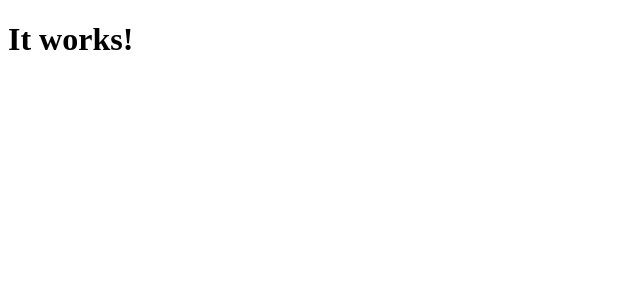
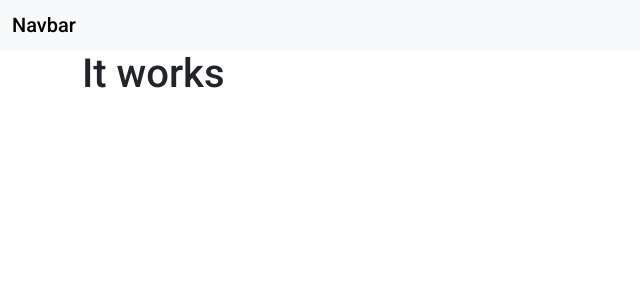
Before and after one commit to Pashs-ba/hist-project, a React (Vite) app: page / in a window 1280 px wide. Shown: the top 300 px of the page, without its empty margins (0-640 px from the left). Built offline with nearby package versions, Linux system fonts and the light colour scheme.

Commit message:
chore: just for sync

```diff
--- a/package.json
+++ b/package.json
@@ -10,7 +10,12 @@
     "preview": "vite preview"
   },
   "dependencies": {
+    "@emotion/react": "^11.11.1",
+    "@emotion/styled": "^11.11.0",
+    "@fontsource/roboto": "^5.0.8",
+    "@mui/material": "^5.14.15",
     "axios": "^1.6.0",
+    "bootstrap": "^5.3.2",
     "localforage": "^1.10.0",
     "match-sorter": "^6.3.1",
     "react": "^18.2.0",
--- a/src/App.tsx
+++ b/src/App.tsx
@@ -2,11 +2,16 @@ import {Outlet} from "react-router-dom";
 
 
 function App() {
-  return (
-    <>
-      <Outlet/>
-    </>
-  )
+    return (
+        <>
+            <nav className="navbar bg-body-tertiary">
+                <div className="container-fluid">
+                    <span className="navbar-brand mb-0 h1">Navbar</span>
+                </div>
+            </nav>
+            <Outlet/>
+        </>
+    )
 }
 
 export default App
--- a/src/pages/HomePage.tsx
+++ b/src/pages/HomePage.tsx
@@ -1,5 +1,10 @@
+import {Container} from "@mui/material";
+
 export default function HomePage() {
     return (
-        <h1>It works!</h1>
+        <div className={"container"}>
+            <h1>It works</h1>
+        </div>
+
     )
 }
--- /dev/null
+++ b/src/style/style.css
@@ -0,0 +1,3 @@
+*{
+    font-family: "Roboto", sans-serif;
+}
--- a/src/types/Block.ts
+++ b/src/types/Block.ts
@@ -1,5 +1,5 @@
-import {IElement} from "./elements/IElement.ts";
+import {ReactElement} from "react";
 
 export class Block{
-    elements: IElement[];
+    elements: ReactElement[];
 }
--- a/src/types/Quest.ts
+++ b/src/types/Quest.ts
@@ -1,6 +1,6 @@
 import {Block} from "./Block.ts";
 
-class Quest{
+export class Quest{
     blocks: {[key: string]: Block};
-    start: string;
+    public start: string;
 }
```
Also changed, not shown: src/api/quests.ts (added, +9 -0 lines), src/elements/Text.tsx (added, +24 -0 lines), src/main.tsx (+11 -6 lines), src/types/elements/IElement.ts (deleted, +0 -7 lines), src/types/elements/Text.tsx (deleted, +0 -33 lines), 1 other file (tests, documents, lock files or other folders).
